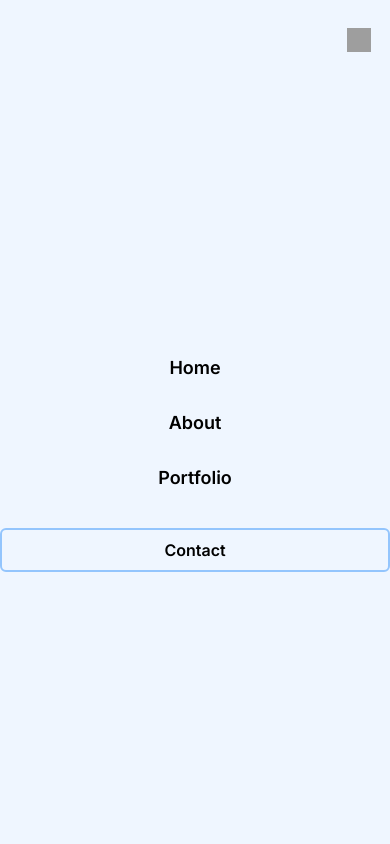
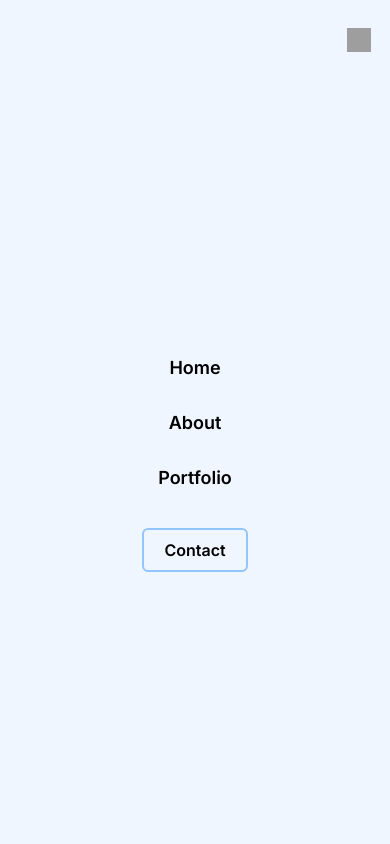
Before and after one commit to Mustapha0611/top-notch, a Vue app: page / in a window 390 px wide. Both pictures are taken after a click on the button "Toggle Menu". Shown: the top 844 px of the page. Built offline with nearby package versions, Linux system fonts and the light colour scheme; grey boxes are pictures that could not be loaded.

Commit message:
fixed a bug

```diff
--- a/src/components/about.vue
+++ b/src/components/about.vue
@@ -2,7 +2,7 @@
   <main class="px-10 py-10 text-blue-950" id="about">
     <h2 class="text-5xl text-center font-semibold ">About Us</h2>
     <div class="flex gap-10 justify-center mt-10 flex-wrap">
-        <section v-for="about in aboutContent" class="max-w-[23rem]  rounded-xl  hover:shadow-md p-5 flex flex-col hover:scale-105 transition-all">
+        <section v-for="about in aboutContent" class="max-w-[23rem]  rounded-xl  hover:shadow-lg p-5 flex flex-col hover:scale-105 transition-all">
             <span class="mx-auto"><img :src="about.img" class="w-20 h-20" :alt="about.title"></span>
             <h3 class="text-2xl my-5 font-medium">{{ about.title }}</h3>
             <p v-for="text in about.content">
--- a/src/components/headersection.vue
+++ b/src/components/headersection.vue
@@ -20,9 +20,9 @@
         </ul>
       </nav>
 
-      <div class="absolute md:static border-2 border-blue-300 rounded-md md:h-auto md:w-auto w-full left-0 top-[33rem] md:top-0 flex items-end justify-center opacity-0 md:opacity-100 transition-opacity"
+      <div class="absolute md:static rounded-md md:h-auto md:w-auto w-full left-0 top-[33rem] md:top-0 flex items-end justify-center opacity-0 md:opacity-100 transition-opacity"
             :class="{showContact : showMenu}">
-        <button aria-label="Contact" class="text-black font-semibold md:px-7  linear py-2 px-5 rounded-md">Contact</button>
+        <button aria-label="Contact" class="text-black font-semibold md:px-7  border-2 border-blue-300 linear py-2 px-5 rounded-md">Contact</button>
       </div>
 
       <button aria-label="Toggle Menu" aria-haspopup="true" class="md:hidden flex cursor-pointer" @click="menuToggle" @keyup.enter="menuToggle">
--- a/src/components/hero.vue
+++ b/src/components/hero.vue
@@ -1,9 +1,9 @@
 <template>
   <main
-    class="md:h-[90dvh] h-auto w-full bg-blue-50 flex flex-col md:flex-row md:px-20 px-5"
+    class="md:h-[90dvh] pt-10 md:pt-0 h-auto w-full bg-blue-50 flex flex-col md:flex-row md:px-20 px-5"
   >
     <section class="flex-1 flex items-start justify-center flex-col">
-      <h1 class="font-semibold lg:text-7xl md:text-5xl text-3xl">
+      <h1 class="font-semibold lg:text-7xl md:text-5xl text-4xl">
         Top Notch Finance
       </h1>
       <p class="mt-10 md:pr-5 lg:pr-10">
```
Also changed, not shown: src/assets/hamburger.png (added).
